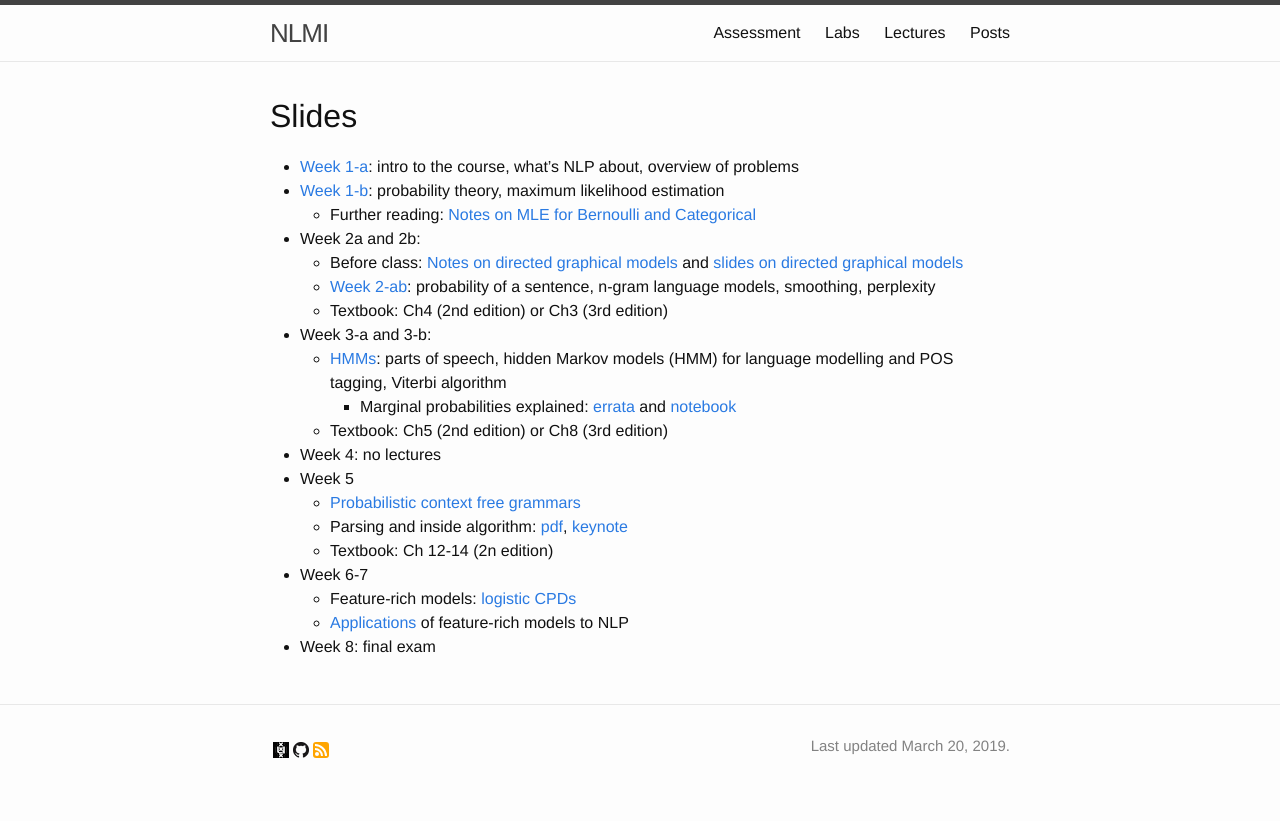
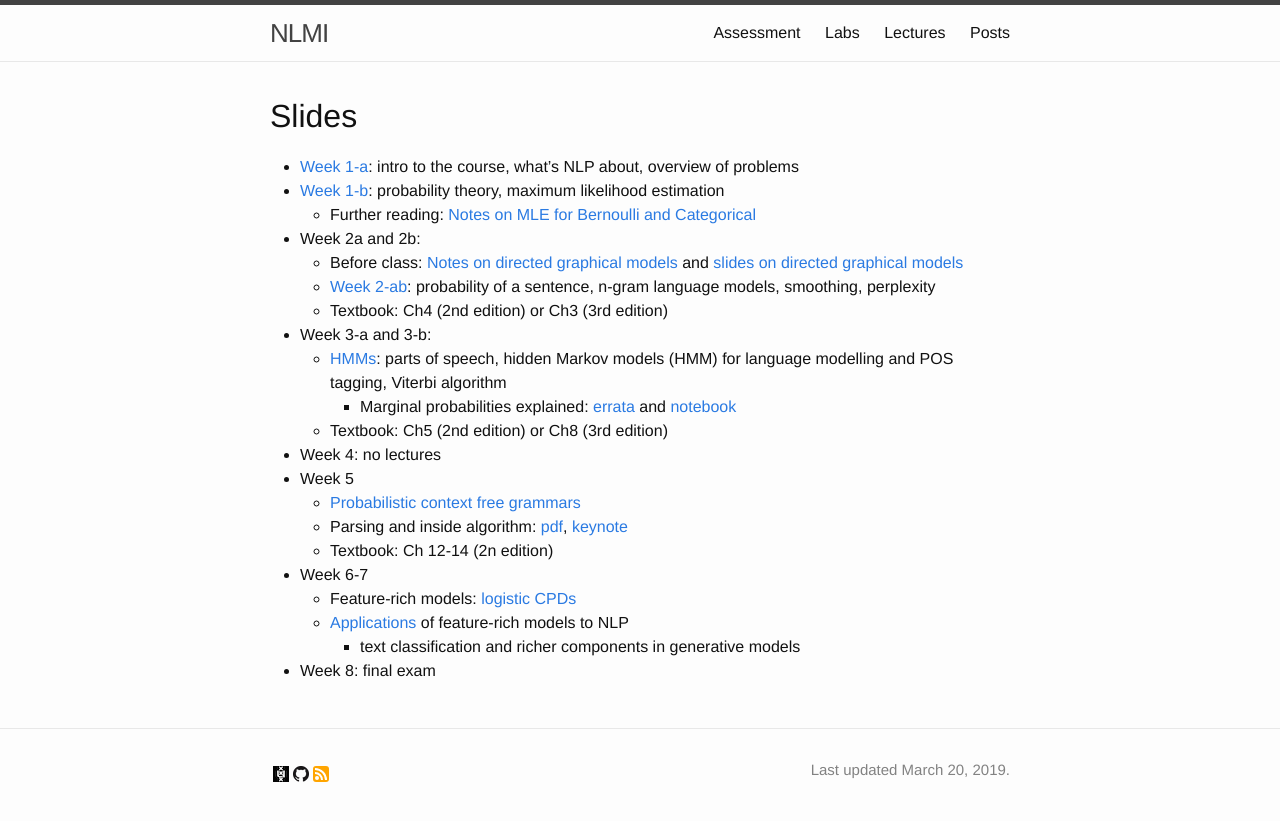
Before and after one commit to cl-illc/nlmi, a Jekyll site: the page built from lectures.md, in a window 1280 px wide. Shown: the top 821 px of the page. Built offline with Jekyll 4.4.1, drawn with Linux system fonts in a browser that asks for light colours.

Commit message:
update mistakes in slides week6-b

```diff
--- a/lectures.md
+++ b/lectures.md
@@ -25,4 +25,5 @@ menu: yes
 * Week 6-7
     * Feature-rich models: [logistic CPDs](lectures/week6-a.pdf)
     * [Applications](lectures/week6-b.pdf) of feature-rich models to NLP
+        * text classification and richer components in generative models
 * Week 8: final exam
```
Also changed, not shown: 1 other file.
